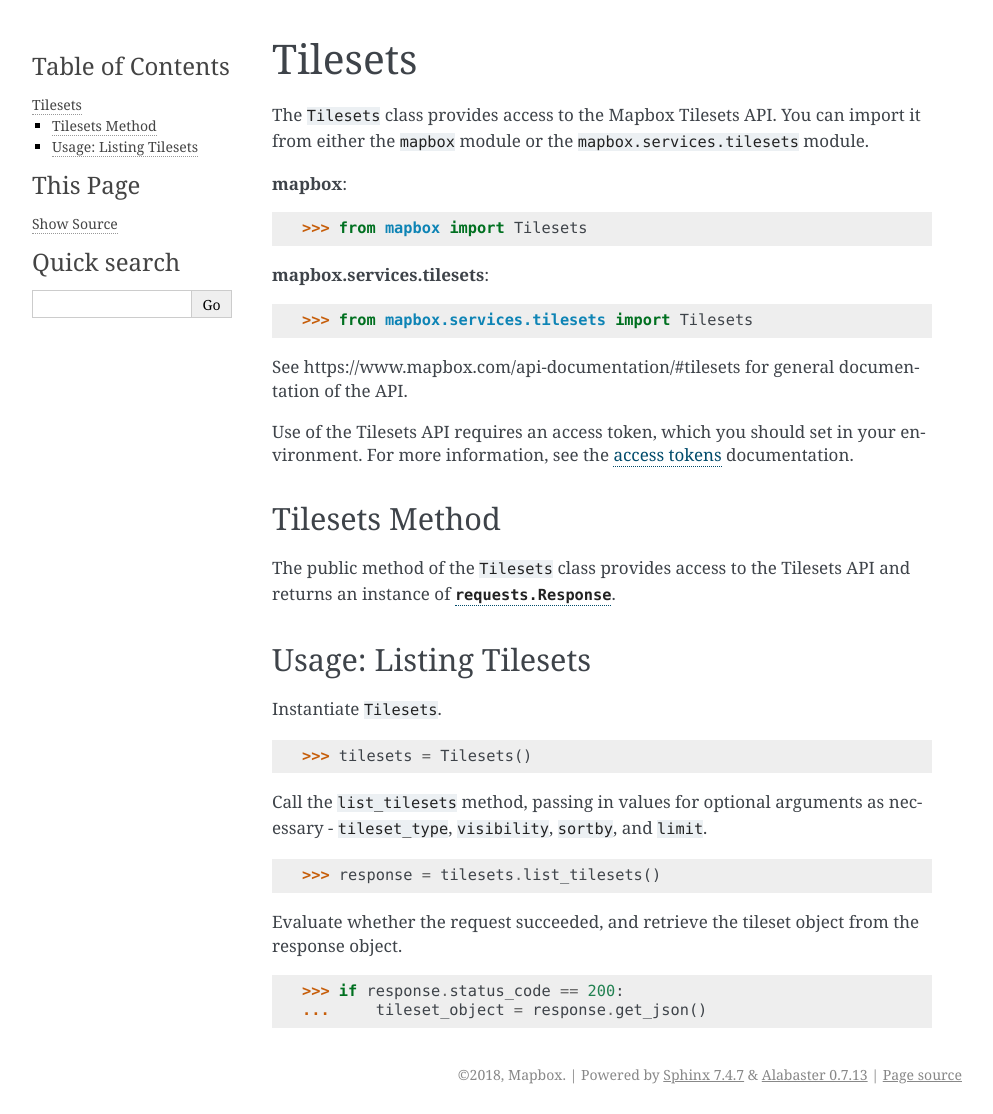
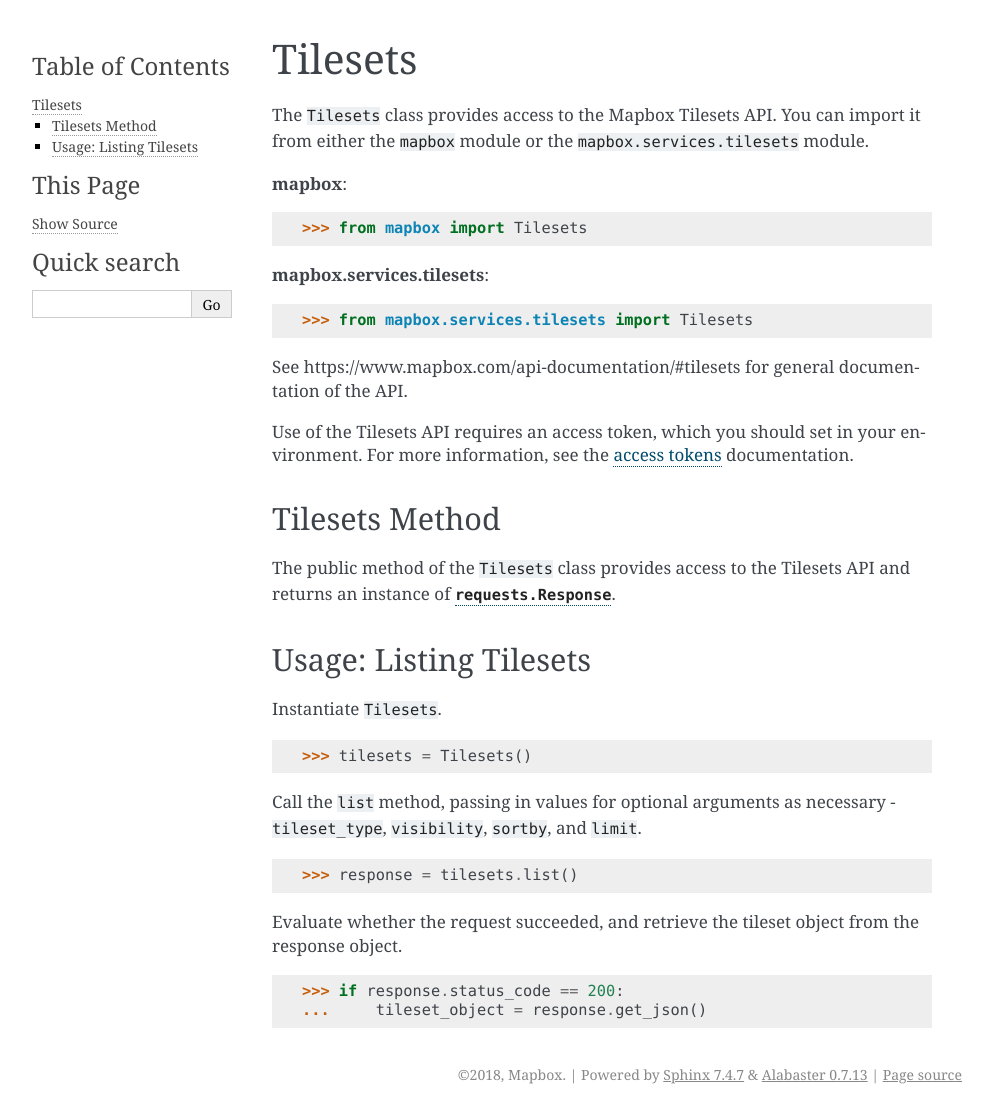
Before and after one commit to mapbox/mapbox-sdk-py, a Sphinx documentation site: the page built from docs/tilesets.md, in a window 1280 px wide. Shown: the whole page, without its empty margins (148-1141 px from the left). Built offline with Sphinx 7.4.7, drawn with Linux system fonts in a browser that asks for light colours.

Commit message:
rename `.tilesets` to `.list` for consistency
other services in this SDK use `.list()`, in particular `Datasets` and
`Uploads`

````diff
--- a/docs/tilesets.md
+++ b/docs/tilesets.md
@@ -30,10 +30,10 @@
 >>> tilesets = Tilesets()
 ```
 
-Call the `list_tilesets` method, passing in values for optional arguments as necessary - `tileset_type`, `visibility`, `sortby`, and `limit`.
+Call the `list` method, passing in values for optional arguments as necessary - `tileset_type`, `visibility`, `sortby`, and `limit`.
 
 ```python
->>> response = tilesets.list_tilesets()
+>>> response = tilesets.list()
 ```
 
 Evaluate whether the request succeeded, and retrieve the tileset object from the response object.
````
Also changed, not shown: 2 other files.
